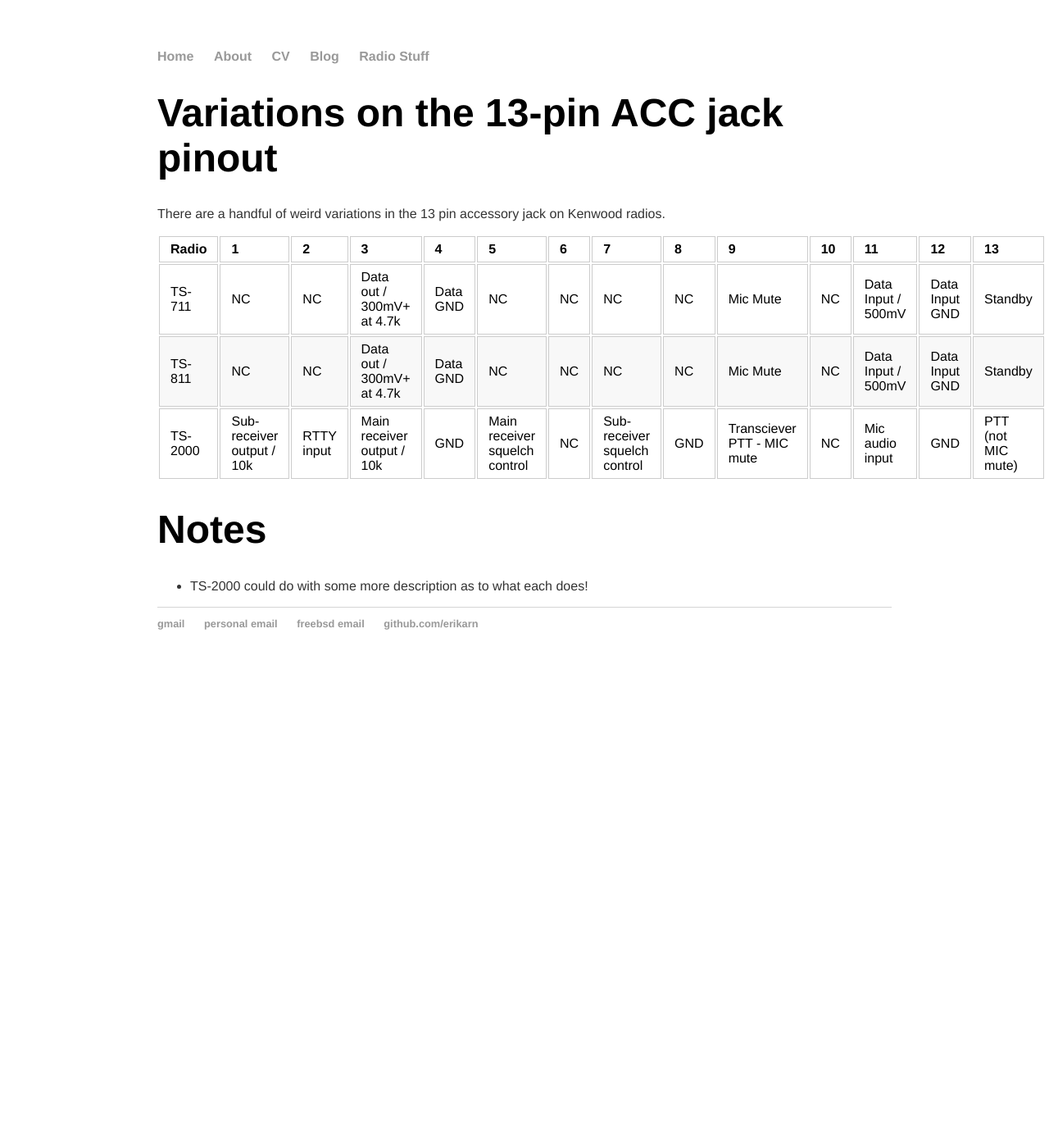
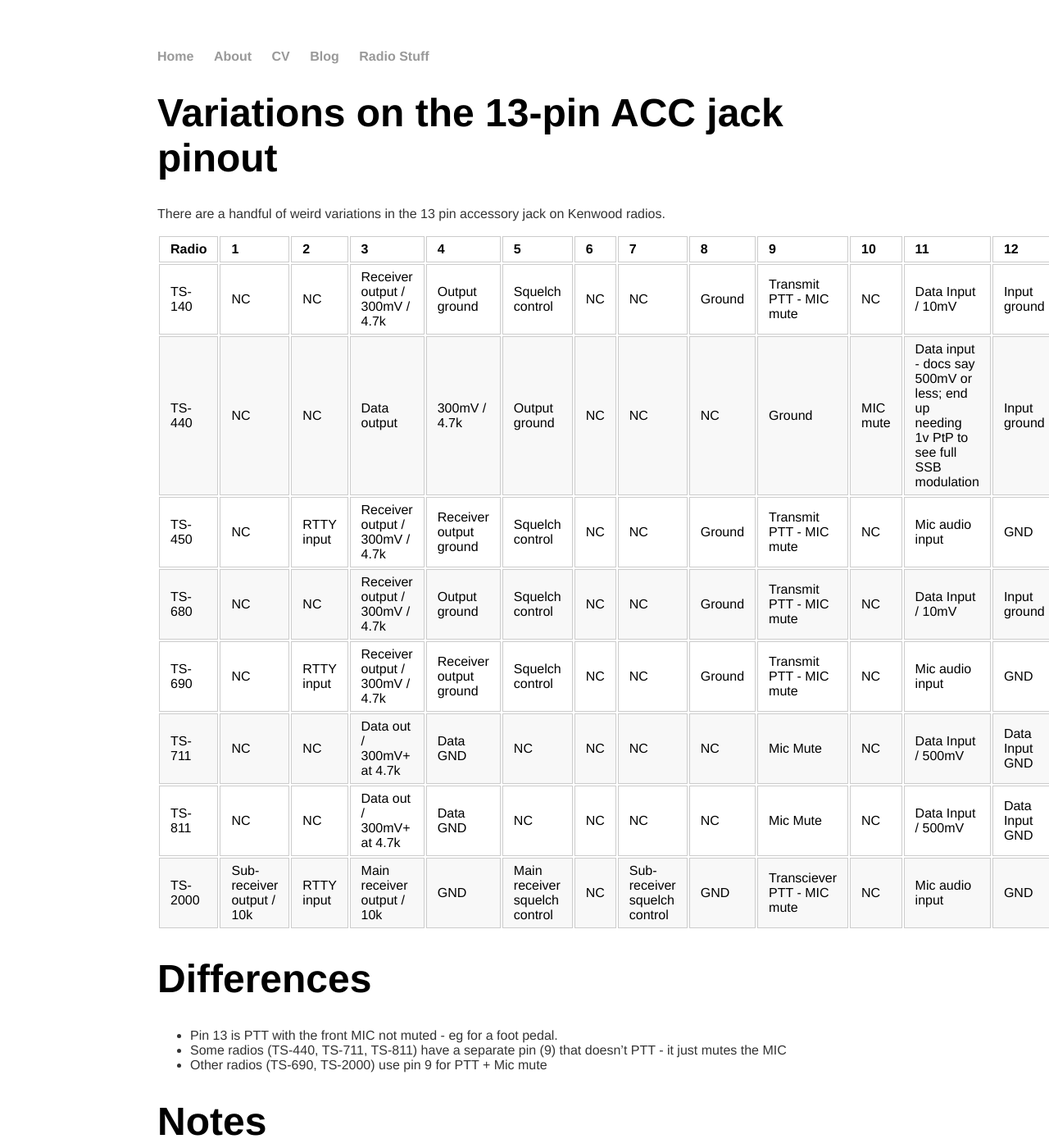
Before and after one commit to erikarn/erikarn.github.io, a Jekyll site: the page built from kenwood-acc-pinout.md, in a window 1280 px wide and 1400 px high. Shown: the whole window at 82% size. Built offline with Jekyll 4.4.1, drawn with Linux system fonts in a browser that asks for light colours; some of the changed text lies outside the part shown.

Commit message:
More radios

```diff
--- a/kenwood-acc-pinout.md
+++ b/kenwood-acc-pinout.md
@@ -10,11 +10,22 @@
 
 | Radio | 1 | 2 | 3 | 4 | 5 | 6 | 7 | 8 | 9 | 10 | 11 | 12 | 13 |
 | ----- | --- | --- | --- | --- | --- | --- | --- | --- | --- | ---- | ---- | ---- | ---- |
-| TS-711 | NC | NC | Data out / 300mV+ at 4.7k | Data GND | NC | NC | NC | NC | Mic Mute | NC | Data Input / 500mV | Data Input GND | Standby |
-| TS-811 | NC | NC | Data out / 300mV+ at 4.7k | Data GND | NC | NC | NC | NC | Mic Mute | NC | Data Input / 500mV | Data Input GND | Standby |
+| TS-140 | NC | NC | Receiver output / 300mV / 4.7k | Output ground | Squelch control | NC | NC | Ground | Transmit PTT - MIC mute | NC | Data Input / 10mV | Input ground | PTT (not MIC mute) |
+| TS-440 | NC | NC | Data output | 300mV / 4.7k | Output ground | NC | NC | NC | Ground | MIC mute | Data input - docs say 500mV or less; end up needing 1v PtP to see full SSB modulation | Input ground | PTT |
+| TS-450 | NC | RTTY input | Receiver output / 300mV / 4.7k | Receiver output ground | Squelch control | NC | NC | Ground | Transmit PTT - MIC mute | NC | Mic audio input | GND | PTT (not MIC mute) |
+| TS-680 | NC | NC | Receiver output / 300mV / 4.7k | Output ground | Squelch control | NC | NC | Ground | Transmit PTT - MIC mute | NC | Data Input / 10mV | Input ground | PTT (not MIC mute) |
+| TS-690 | NC | RTTY input | Receiver output / 300mV / 4.7k | Receiver output ground | Squelch control | NC | NC | Ground | Transmit PTT - MIC mute | NC | Mic audio input | GND | PTT (not MIC mute) |
+| TS-711 | NC | NC | Data out / 300mV+ at 4.7k | Data GND | NC | NC | NC | NC | Mic Mute | NC | Data Input / 500mV | Data Input GND | PTT |
+| TS-811 | NC | NC | Data out / 300mV+ at 4.7k | Data GND | NC | NC | NC | NC | Mic Mute | NC | Data Input / 500mV | Data Input GND | PTT |
 | TS-2000 | Sub-receiver output / 10k | RTTY input | Main receiver output / 10k | GND | Main receiver squelch control | NC | Sub-receiver squelch control | GND | Transciever PTT - MIC mute | NC | Mic audio input | GND | PTT (not MIC mute) |
 
+# Differences
+
+ * Pin 13 is PTT with the front MIC not muted - eg for a foot pedal.
+ * Some radios (TS-440, TS-711, TS-811) have a separate pin (9) that doesn't PTT - it just mutes the MIC
+ * Other radios (TS-690, TS-2000) use pin 9 for PTT + Mic mute
 
 # Notes
 
+ * The TS-440 needs a comparitively obscene amount of audio input to work compared to the other radios. I've had to feed it more than 1v ptp to get it to do the right thing. This requires the "higher audio level" jumper on the Signalink USB to work right.
  * TS-2000 could do with some more description as to what each does!
```
